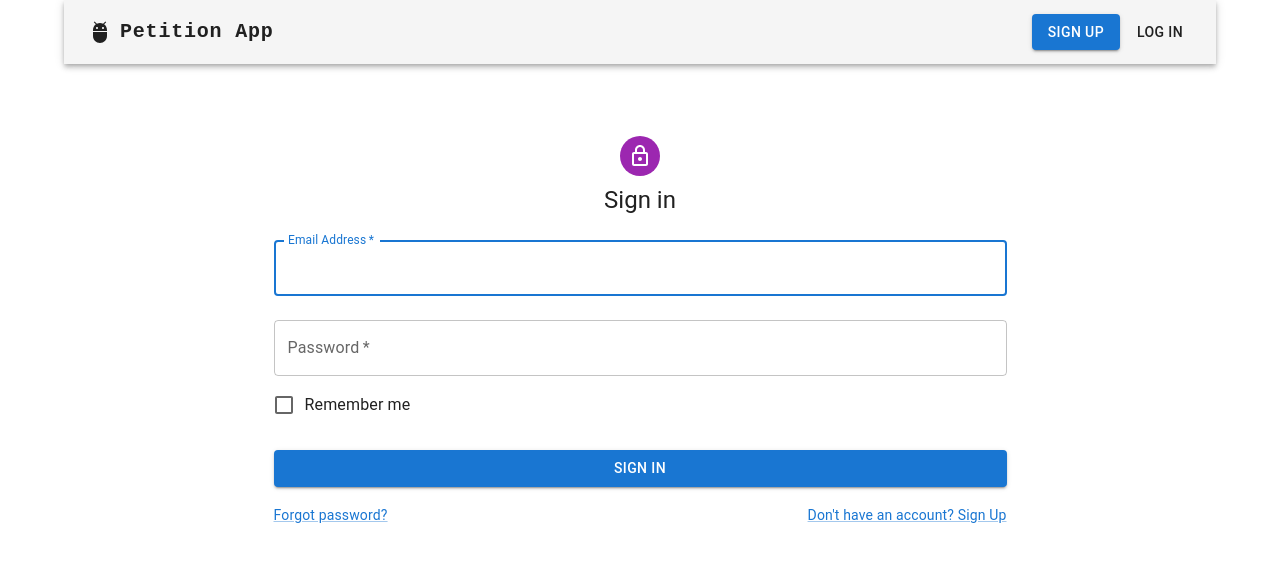
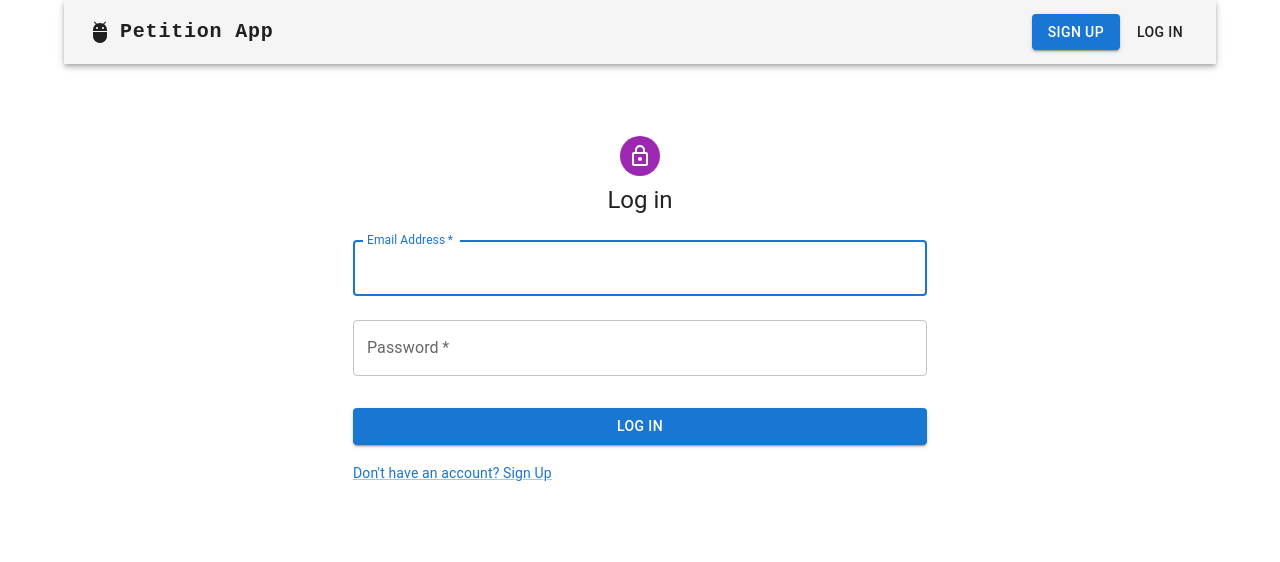
Before and after one commit to brurez/petitions-app, a Next.js app in the folder client/: page /login in a window 1280 px wide. Shown: the top 562 px of the page. Built offline with nearby package versions, Linux system fonts and the light colour scheme.

Commit message:
Setup login page

```diff
--- a/client/components/TopBar.tsx
+++ b/client/components/TopBar.tsx
@@ -152,7 +152,9 @@ export default function TopBar() {
                     Sign Up
                   </Button>
                 </Link>
-                <Button color="inherit">Log In</Button>
+                <Link href="/login">
+                  <Button color="inherit">Log In</Button>
+                </Link>
               </>
             )}
           </Box>
--- a/client/generated/graphql.tsx
+++ b/client/generated/graphql.tsx
@@ -17,14 +17,19 @@ export type Scalars = {
   ISO8601DateTime: any;
 };
 
+export type CredentialsInput = {
+  email: Scalars['String'];
+  password: Scalars['String'];
+};
+
 export type Mutation = {
   __typename?: 'Mutation';
-  /** An example field added by the generator */
-  testField: Scalars['String'];
   /** Creates a new user */
-  userCreate?: Maybe<UserCreate>;
+  userCreate?: Maybe<UserToken>;
   /** Deletes a user by ID */
   userDelete?: Maybe<UserDeletePayload>;
+  /** Login user */
+  userLogin?: Maybe<UserToken>;
   /** Updates a user by id */
   userUpdate?: Maybe<UserUpdatePayload>;
 };
@@ -40,13 +45,18 @@ export type MutationUserDeleteArgs = {
 };
 
 
+export type MutationUserLoginArgs = {
+  input: UserLoginInput;
+};
+
+
 export type MutationUserUpdateArgs = {
   input: UserUpdateInput;
 };
 
 export type Query = {
   __typename?: 'Query';
-  /** An example field added by the generator */
+  /** Get user */
   user: User;
 };
 
@@ -63,12 +73,6 @@ export type User = {
   lastName: Scalars['String'];
   passwordDigest: Scalars['String'];
   updatedAt: Scalars['ISO8601DateTime'];
-};
-
-export type UserCreate = {
-  __typename?: 'UserCreate';
-  token: Scalars['String'];
-  user: User;
 };
 
 /** Autogenerated input type of UserCreate */
@@ -100,6 +104,19 @@ export type UserInput = {
   password?: InputMaybe<Scalars['String']>;
 };
 
+/** Autogenerated input type of UserLogin */
+export type UserLoginInput = {
+  /** A unique identifier for the client performing the mutation. */
+  clientMutationId?: InputMaybe<Scalars['String']>;
+  userLoginInput: CredentialsInput;
+};
+
+export type UserToken = {
+  __typename?: 'UserToken';
+  token?: Maybe<Scalars['String']>;
+  user?: Maybe<User>;
+};
+
 /** Autogenerated input type of UserUpdate */
 export type UserUpdateInput = {
   /** A unique identifier for the client performing the mutation. */
@@ -121,7 +138,14 @@ export type UserCreateMutationVariables = Exact<{
 }>;
 
 
-export type UserCreateMutation = { __typename?: 'Mutation', userCreate?: { __typename?: 'UserCreate', token: string, user: { __typename?: 'User', firstName: string, lastName: string, email: string } } | null };
+export type UserCreateMutation = { __typename?: 'Mutation', userCreate?: { __typename?: 'UserToken', token?: string | null, user?: { __typename?: 'User', firstName: string, lastName: string, email: string } | null } | null };
+
+export type UserLoginMutationVariables = Exact<{
+  input: UserLoginInput;
+}>;
+
+
+export type UserLoginMutation = { __typename?: 'Mutation', userLogin?: { __typename?: 'UserToken', token?: string | null, user?: { __typename?: 'User', firstName: string, email: string } | null } | null };
 
 
 export const UserCreateDocument = gql`
@@ -162,3 +186,40 @@ export function useUserCreateMutation(baseOptions?: Apollo.MutationHookOptions<U
 export type UserCreateMutationHookResult = ReturnType<typeof useUserCreateMutation>;
 export type UserCreateMutationResult = Apollo.MutationResult<UserCreateMutation>;
 export type UserCreateMutationOptions = Apollo.BaseMutationOptions<UserCreateMutation, UserCreateMutationVariables>;
+export const UserLoginDocument = gql`
+    mutation UserLogin($input: UserLoginInput!) {
+  userLogin(input: $input) {
+    user {
+      firstName
+      email
+    }
+    token
+  }
+}
+    `;
+export type UserLoginMutationFn = Apollo.MutationFunction<UserLoginMutation, UserLoginMutationVariables>;
+
+/**
+ * __useUserLoginMutation__
+ *
+ * To run a mutation, you first call `useUserLoginMutation` within a React component and pass it any options that fit your needs.
+ * When your component renders, `useUserLoginMutation` returns a tuple that includes:
+ * - A mutate function that you can call at any time to execute the mutation
+ * - An object with fields that represent the current status of the mutation's execution
+ *
+ * @param baseOptions options that will be passed into the mutation, supported options are listed on: https://www.apollographql.com/docs/react/api/react-hooks/#options-2;
+ *
+ * @example
+ * const [userLoginMutation, { data, loading, error }] = useUserLoginMutation({
+ *   variables: {
+ *      input: // value for 'input'
+ *   },
+ * });
+ */
+export function useUserLoginMutation(baseOptions?: Apollo.MutationHookOptions<UserLoginMutation, UserLoginMutationVariables>) {
+        const options = {...defaultOptions, ...baseOptions}
+        return Apollo.useMutation<UserLoginMutation, UserLoginMutationVariables>(UserLoginDocument, options);
+      }
+export type UserLoginMutationHookResult = ReturnType<typeof useUserLoginMutation>;
+export type UserLoginMutationResult = Apollo.MutationResult<UserLoginMutation>;
+export type UserLoginMutationOptions = Apollo.BaseMutationOptions<UserLoginMutation, UserLoginMutationVariables>;
--- a/client/pages/login.tsx
+++ b/client/pages/login.tsx
@@ -1,40 +1,57 @@
-import * as React from 'react';
-import Avatar from '@mui/material/Avatar';
-import Button from '@mui/material/Button';
-import TextField from '@mui/material/TextField';
-import FormControlLabel from '@mui/material/FormControlLabel';
-import Checkbox from '@mui/material/Checkbox';
-import Link from '@mui/material/Link';
-import Grid from '@mui/material/Grid';
-import Box from '@mui/material/Box';
-import LockOutlinedIcon from '@mui/icons-material/LockOutlined';
-import Typography from '@mui/material/Typography';
+import * as React from "react";
+import Avatar from "@mui/material/Avatar";
+import Button from "@mui/material/Button";
+import TextField from "@mui/material/TextField";
+import FormControlLabel from "@mui/material/FormControlLabel";
+import Checkbox from "@mui/material/Checkbox";
+import MuiLink from "@mui/material/Link";
+import Grid from "@mui/material/Grid";
+import Box from "@mui/material/Box";
+import LockOutlinedIcon from "@mui/icons-material/LockOutlined";
+import Typography from "@mui/material/Typography";
+import { useUserLoginMutation } from "../generated/graphql";
+import useCurrentUser from "../hooks/useCurrentUser";
+import { Form } from "../lib/Form";
+import Link from "next/link";
+import useMessage from "../hooks/useMessage";
+import {useRouter} from "next/router";
 
 export default function LogInPage() {
+  const [userLogin] = useUserLoginMutation();
+  const { setCurrentUser } = useCurrentUser();
+  const { showErrorMessage, showSuccessMessage } = useMessage();
+  const router = useRouter()
 
-    const handleSubmit = (event) => {
+  const handleSubmit = (event: any) => {
     event.preventDefault();
-        const data = new FormData(event.currentTarget);
-        console.log({
-            email: data.get('email'),
-            password: data.get('password'),
-        });
+    const userLoginInput: any = Form.serialize(event.currentTarget);
+    userLogin({ variables: { input: { userLoginInput } } })
+      .then((response) => {
+        // @ts-ignore
+        const { token, user } = response.data?.userLogin;
+        setCurrentUser(user, token);
+        showSuccessMessage("You are now logged in");
+        router.push("/")
+      })
+      .catch((err) =>
+        showErrorMessage(err.networkError.result.errors[0].message)
+      );
   };
 
   return (
     <Box
       sx={{
         marginTop: 8,
-                display: 'flex',
-                flexDirection: 'column',
-                alignItems: 'center',
+        display: "flex",
+        flexDirection: "column",
+        alignItems: "center",
       }}
     >
-            <Avatar sx={{ m: 1, bgcolor: 'secondary.main' }}>
+      <Avatar sx={{ m: 1, bgcolor: "secondary.main" }}>
         <LockOutlinedIcon />
       </Avatar>
       <Typography component="h1" variant="h5">
-                Sign in
+        Log in
       </Typography>
       <Box component="form" onSubmit={handleSubmit} noValidate sx={{ mt: 1 }}>
         <TextField
@@ -57,31 +74,24 @@ export default function LogInPage() {
           id="password"
           autoComplete="current-password"
         />
-                <FormControlLabel
-                    control={<Checkbox value="remember" color="primary" />}
-                    label="Remember me"
-                />
         <Button
           type="submit"
           fullWidth
           variant="contained"
           sx={{ mt: 3, mb: 2 }}
         >
-                    Sign In
+          Log in
         </Button>
         <Grid container>
-                    <Grid item xs>
-                        <Link href="#" variant="body2">
-                            Forgot password?
-                        </Link>
-                    </Grid>
-                    <Grid item>
-                        <Link href="#" variant="body2">
+          <Grid>
+            <Link href="/signup">
+              <MuiLink href="#" variant="body2">
                 {"Don't have an account? Sign Up"}
+              </MuiLink>
             </Link>
           </Grid>
         </Grid>
       </Box>
     </Box>
-    )
+  );
 }
```
Also changed, not shown: client/graphql/UserLogin.mutation.gql (added, +9 -0 lines), client/pages/signup.tsx (+6 -1 lines). Lines whose indentation alone changed are shown as unchanged.
